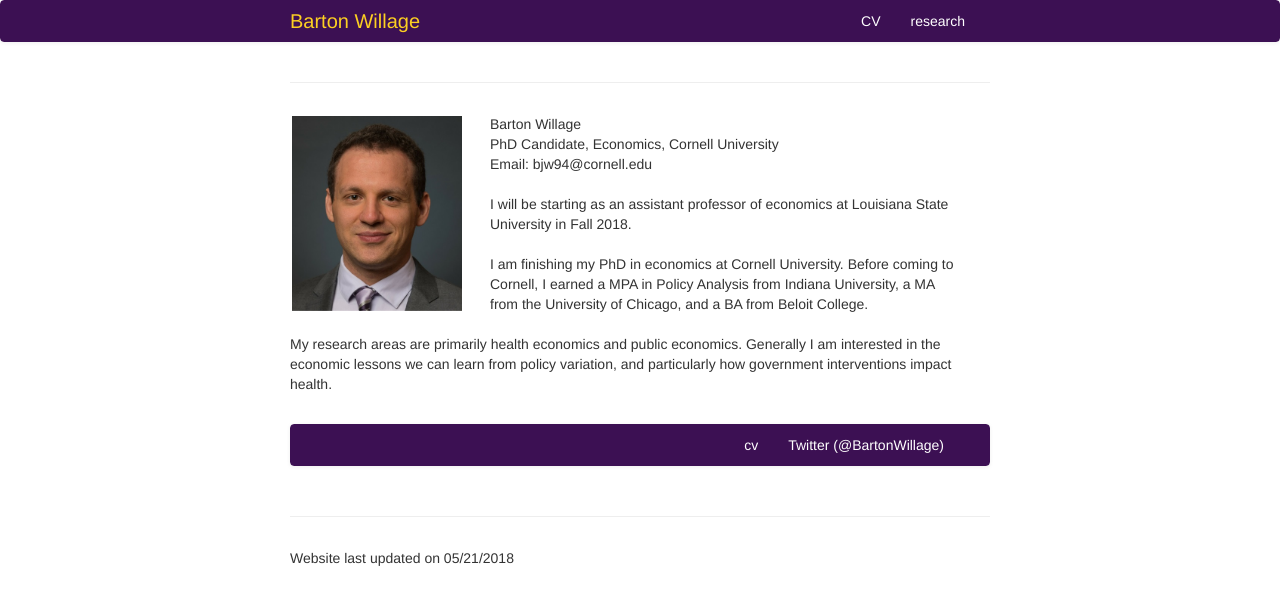
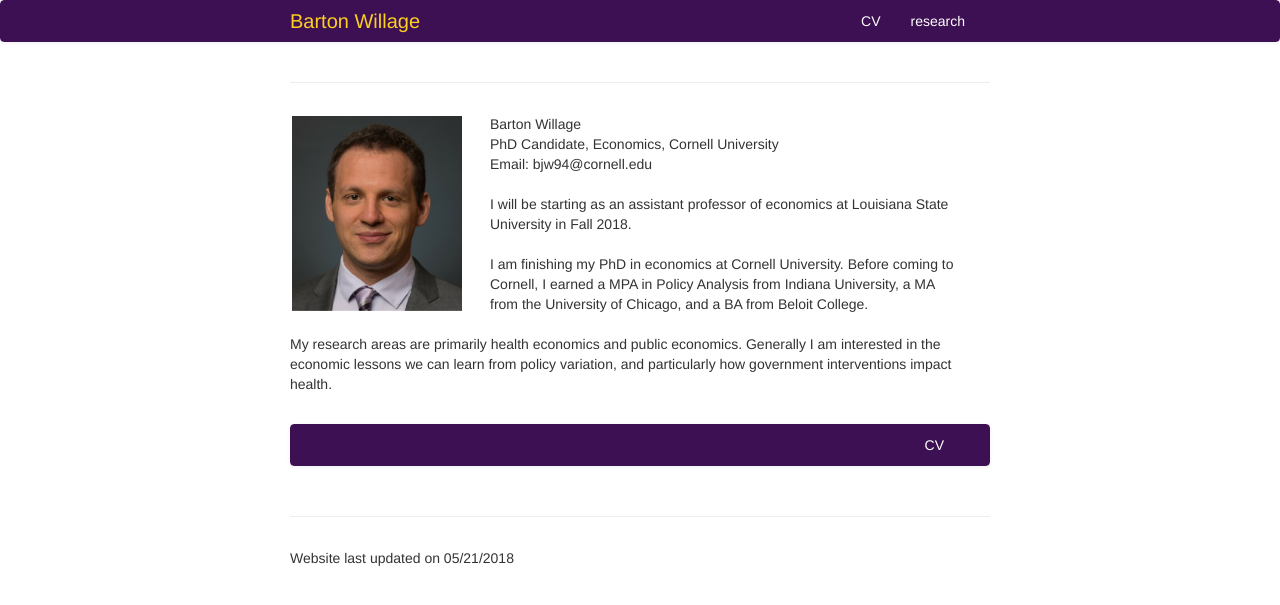
Before and after one commit to bjwillage/bjwillage.github.io, a Jekyll site: the page built from index.md, in a window 1280 px wide. Shown: the top 605 px of the page. Built offline with Jekyll 4.4.1, drawn with Linux system fonts in a browser that asks for light colours.

Commit message:
Update index.md

```diff
--- a/index.md
+++ b/index.md
@@ -41,9 +41,9 @@ keywords:
 <div class="navbar">
   <div class="navbar-inner">
       <ul class="nav">
-          <li><a href="{{ BASE_PATH }}/assets/CV.pdf">cv</a></li>
+          <li><a href="{{ BASE_PATH }}/assets/CV.pdf">CV</a></li>
 <!--      <li><a href="https://github.com/bjwillage">GitHub</a></li> -->
-          <li><a href="https://twitter.com/bartonwillage">Twitter (@BartonWillage)</a></li>
+<!--          <li><a href="https://twitter.com/bartonwillage">Twitter (@BartonWillage)</a></li>  -->
       </ul>
   </div>
 </div>
```
